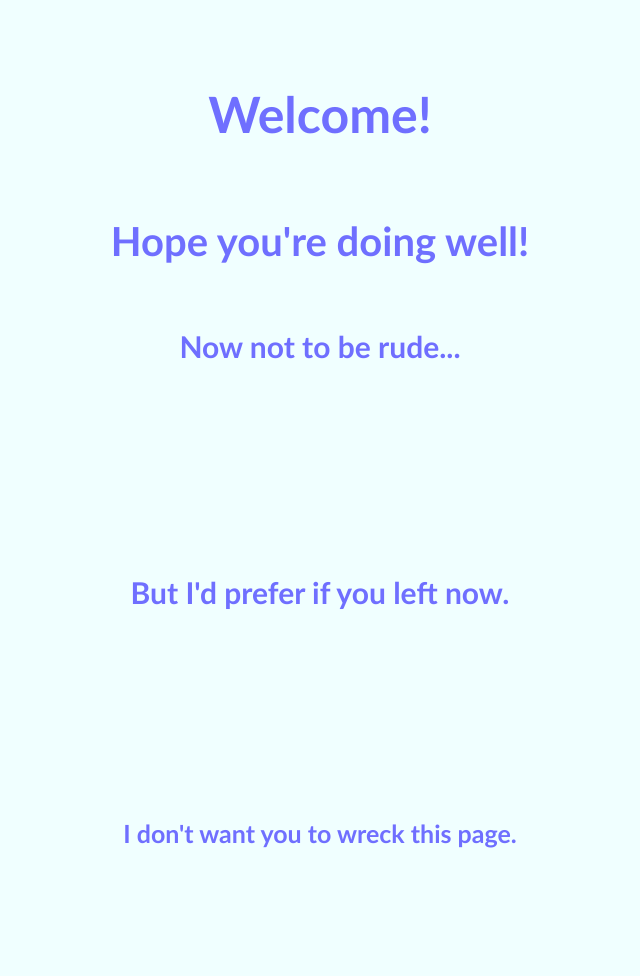
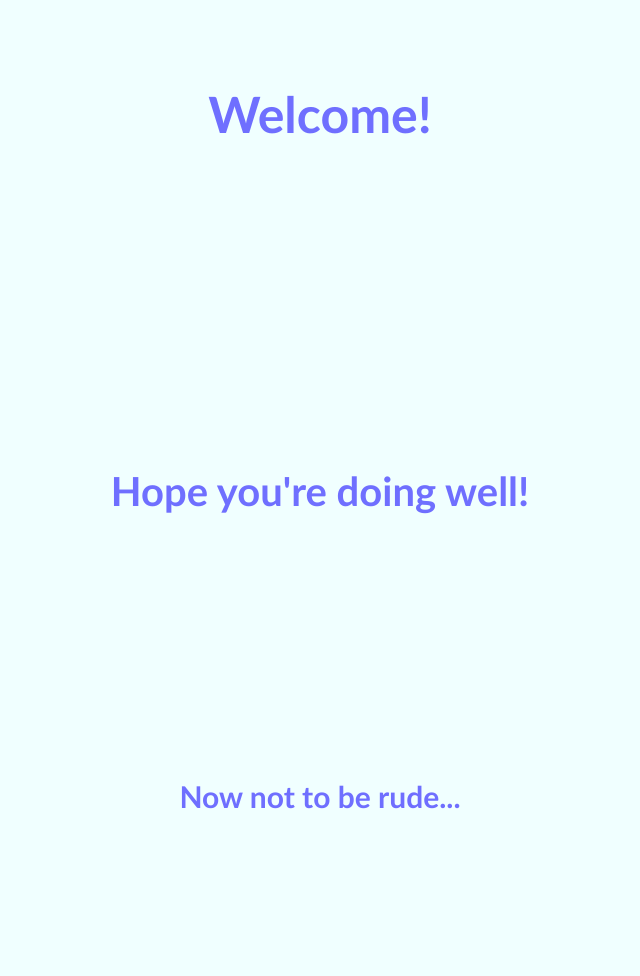
Before and after one commit to jlzfzo/jlzfzo.github.io, a plain HTML site: page index.html in a window 1280 px wide. Shown: the top 976 px of the page, without its empty margins (320-960 px from the left). Drawn offline with Linux system fonts and the light colour scheme.

Commit message:
Update style.css

```diff
--- a/style.css
+++ b/style.css
@@ -8,6 +8,7 @@ h1{
 	padding-left: 2em;
 	padding-right: 2em;
 	padding-top: 1em;
+	padding-bottom: 5em;
 	font-size: 50px;
 	font-family: 'Trebuchet MS', 'Lucida Sans Unicode', 'Lucida Grande', 'Lucida Sans', Arial, sans-serif;
 }
@@ -17,6 +18,7 @@ h2{
 	padding-left: 2em;
 	padding-right: 2em;
 	padding-top: 1em;
+	padding-bottom: 5em;
 	font-size: 40px;
 	font-family: 'Trebuchet MS', 'Lucida Sans Unicode', 'Lucida Grande', 'Lucida Sans', Arial, sans-serif;
 }
```
